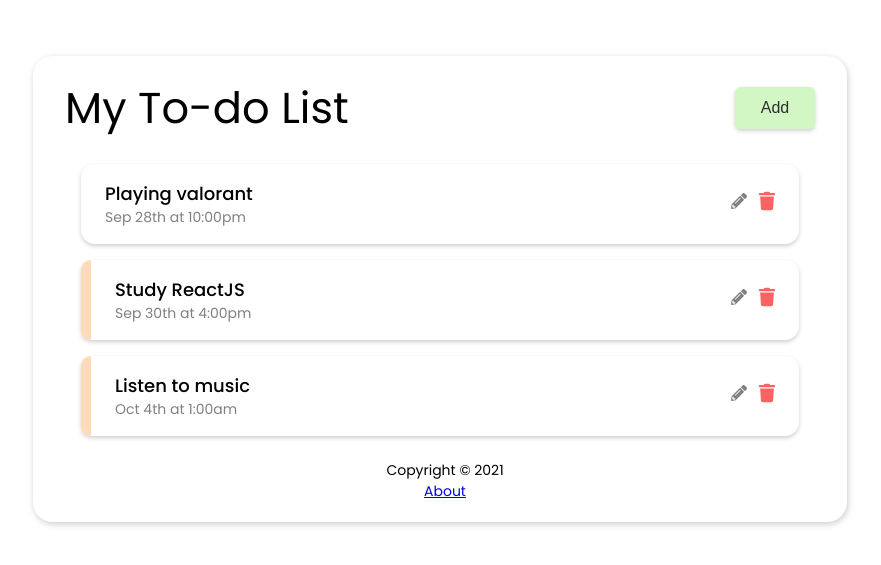
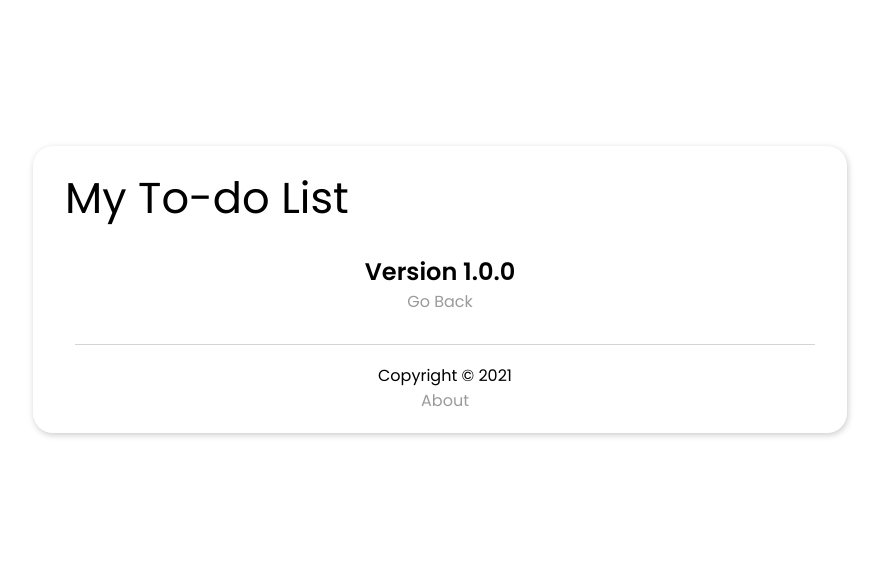
Before and after one commit to Axxmk/react-todo-app, a React (Create React App) app: page /about in a window 1280 px wide. Shown: the part 135-700 px from the top of the page, without its empty margins (200-1081 px from the left). Built offline with nearby package versions, Linux system fonts and the light colour scheme; data requests are answered from the project's data file.

Commit message:
add about page

```diff
--- a/db.json
+++ b/db.json
@@ -1,21 +1,22 @@
 {
-  "tasks": [{
+  "tasks": [
+    {
       "id": 2,
       "text": "Playing valorant",
       "day": "Sep 28th at 10:00pm",
       "reminder": false
     },
     {
-      "id": 3,
-      "text": "Study ReactJS",
-      "day": "Sep 30th at 4:00pm",
-      "reminder": true
-    },
-    {
       "text": "Listen to music",
       "day": "Oct 4th at 1:00am",
       "reminder": true,
       "id": 4
+    },
+    {
+      "text": "Sleep",
+      "day": "tonight",
+      "reminder": true,
+      "id": 5
     }
   ]
 }
--- /dev/null
+++ b/src/components/About.js
@@ -0,0 +1,13 @@
+import { Link } from 'react-router-dom'
+import './styles/About.css'
+
+const About = () => {
+	return (
+		<div className="about">
+			<h4>Version 1.0.0</h4>
+			<Link to="/">Go Back</Link>
+		</div>
+	)
+}
+
+export default About;
--- a/src/components/App.js
+++ b/src/components/App.js
@@ -1,13 +1,15 @@
 import { useState, useEffect } from "react"
+import { BrowserRouter as Router, Route } from "react-router-dom"
 import './styles/App.css'
 import AddTask from './AddTask'
 import Header from './Header'
 import Tasks from './Tasks'
 import Footer from './Footer'
+import About from './About'
 
 function App() {
+  const [tasks, setTasks] = useState([]);
   const [showForm, setShowForm] = useState(false);
-  const [tasks, setTasks] = useState([]);
 
   useEffect(() => {
     const getTasks = async () => {
@@ -105,12 +107,26 @@ function App() {
   }
 
   return (
+    <Router>
       <div className="container">
         <Header onShowTask={() => setShowForm(!showForm)} showForm={showForm} />
+
+        <Route
+          path="/"
+          exact
+          render={(props) => (
+            <>
               {showForm && <AddTask onAddTask={addTask} />}
               {tasks.length > 0 ? <Tasks tasks={tasks} onDelete={deleteTask} onToggle={toggleReminder} /> : 'No Tasks :)'}
+            </>
+          )}
+        />
+
+        <Route path="/about" component={About} />
+
         <Footer />
       </div>
+    </Router>
   );
 }
 
--- a/src/components/Footer.js
+++ b/src/components/Footer.js
@@ -1,8 +1,10 @@
+import { Link } from 'react-router-dom'
+
 const Footer = () => {
 	return (
 		<footer>
 			<p>Copyright &copy; 2021</p>
-			<a href="/about">About</a>
+			<Link to="/about">About</Link>
 		</footer>
 	);
 }
--- a/src/components/Header.js
+++ b/src/components/Header.js
@@ -1,13 +1,15 @@
 import PropTypes from 'prop-types'
+import { useLocation } from 'react-router-dom'
 import './styles/Header.css'
 import Button from './Button'
 
 const Header = ({ title, onShowTask, showForm }) => {
+	const location = useLocation();
 
 	return (
 		<header className="header">
 			<h1 >{title}</h1>
-			<Button text={showForm ? 'Close' : 'Add'} color={showForm ? '' : '#d2f6c4'} onClick={onShowTask} />
+			{location.pathname === '/' && <Button text={showForm ? 'Close' : 'Add'} color={showForm ? '' : '#d2f6c4'} onClick={onShowTask} />}
 		</header>
 	);
 }
--- /dev/null
+++ b/src/components/styles/About.css
@@ -0,0 +1,10 @@
+.about {
+	display: flex;
+	flex-direction: column;
+	justify-content: center;
+	align-items: center;
+}
+
+.about h4 {
+	margin: 0;
+}
--- a/src/components/styles/App.css
+++ b/src/components/styles/App.css
@@ -12,6 +12,12 @@ body {
 
 	font-family: 'Poppins', sans-serif;
 	font-size: calc(8px + 2vmin);
+}
+
+a {
+	font-size: 16px;
+	color: rgb(155, 155, 155);
+	text-decoration: none;
 }
 
 .container {
@@ -49,11 +55,14 @@ body {
 }
 
 footer {
-	margin: 24px 0 0 10px;
+	margin: 30px 0 0 10px;
+	padding-top: 18px;
 	text-align: center;
-	font-size: 14px;
+
+	font-size: 16px;
+	border-top: 1px solid rgb(212, 212, 212);
 }
 
-footer p {
+p {
 	margin: 0;
 }
```
Lines whose indentation alone changed are shown as unchanged.
